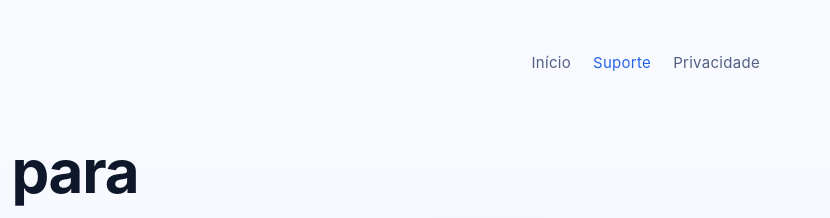
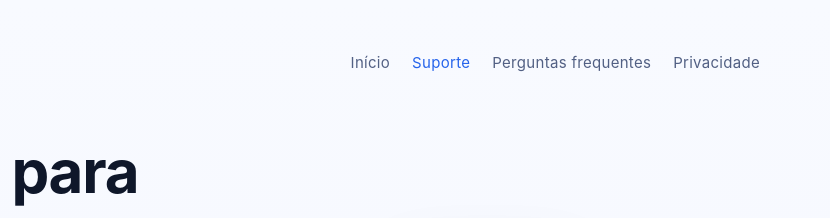
Before and after one commit to gustavoprado11/carvao-connect-landing, a plain HTML site: page suporte.html in a window 1280 px wide. Shown: the top 218 px of the page, 450-1280 px from the left. Drawn offline with Linux system fonts and the light colour scheme.

Commit message:
Add FAQ link to suporte.html navigation

```diff
--- a/suporte.html
+++ b/suporte.html
@@ -15,6 +15,7 @@
       <nav>
         <a href="index.html">Início</a>
         <a class="active" href="suporte.html">Suporte</a>
+        <a href="faq.html">Perguntas frequentes</a>
         <a href="privacidade.html">Privacidade</a>
       </nav>
     </header>
```
